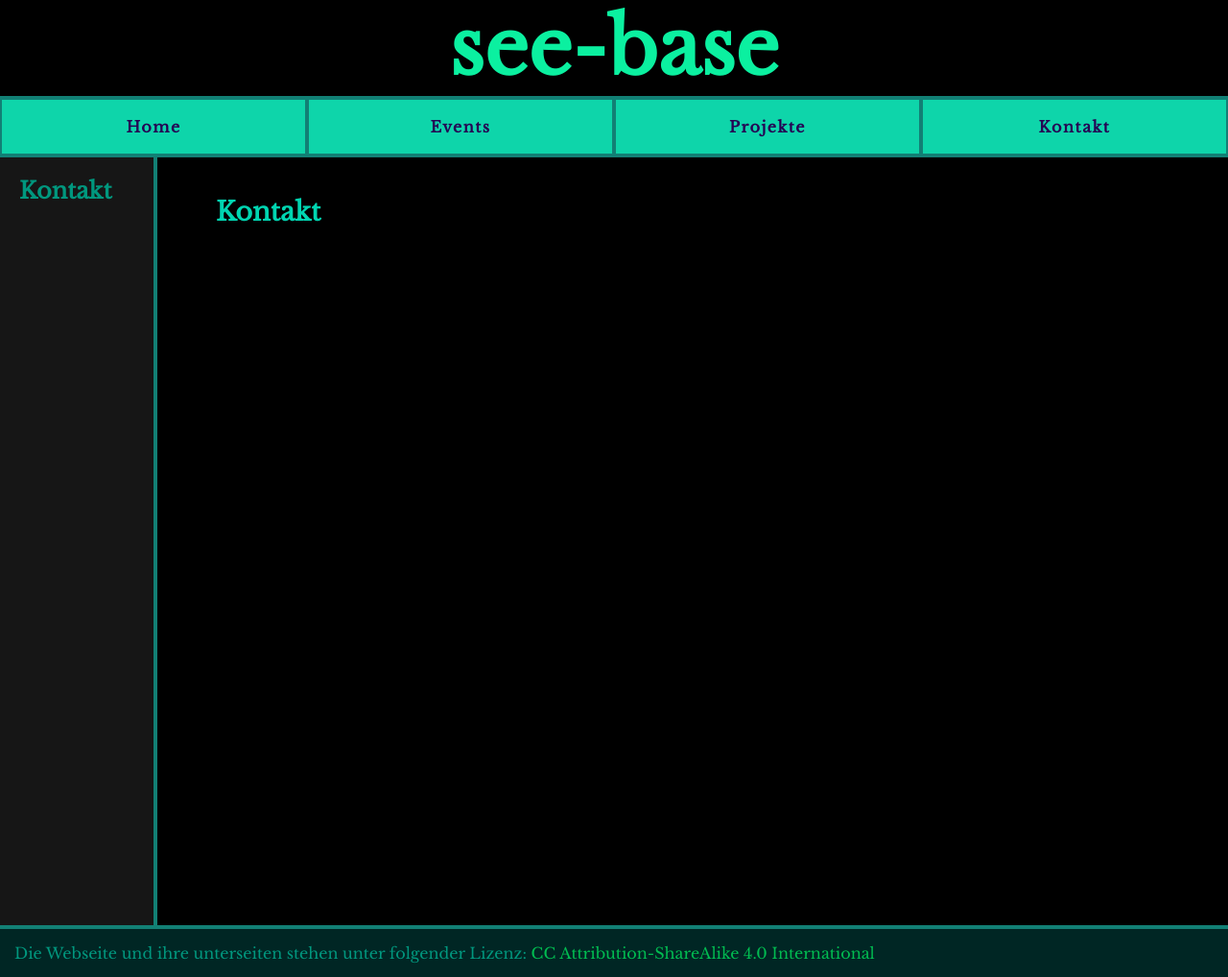
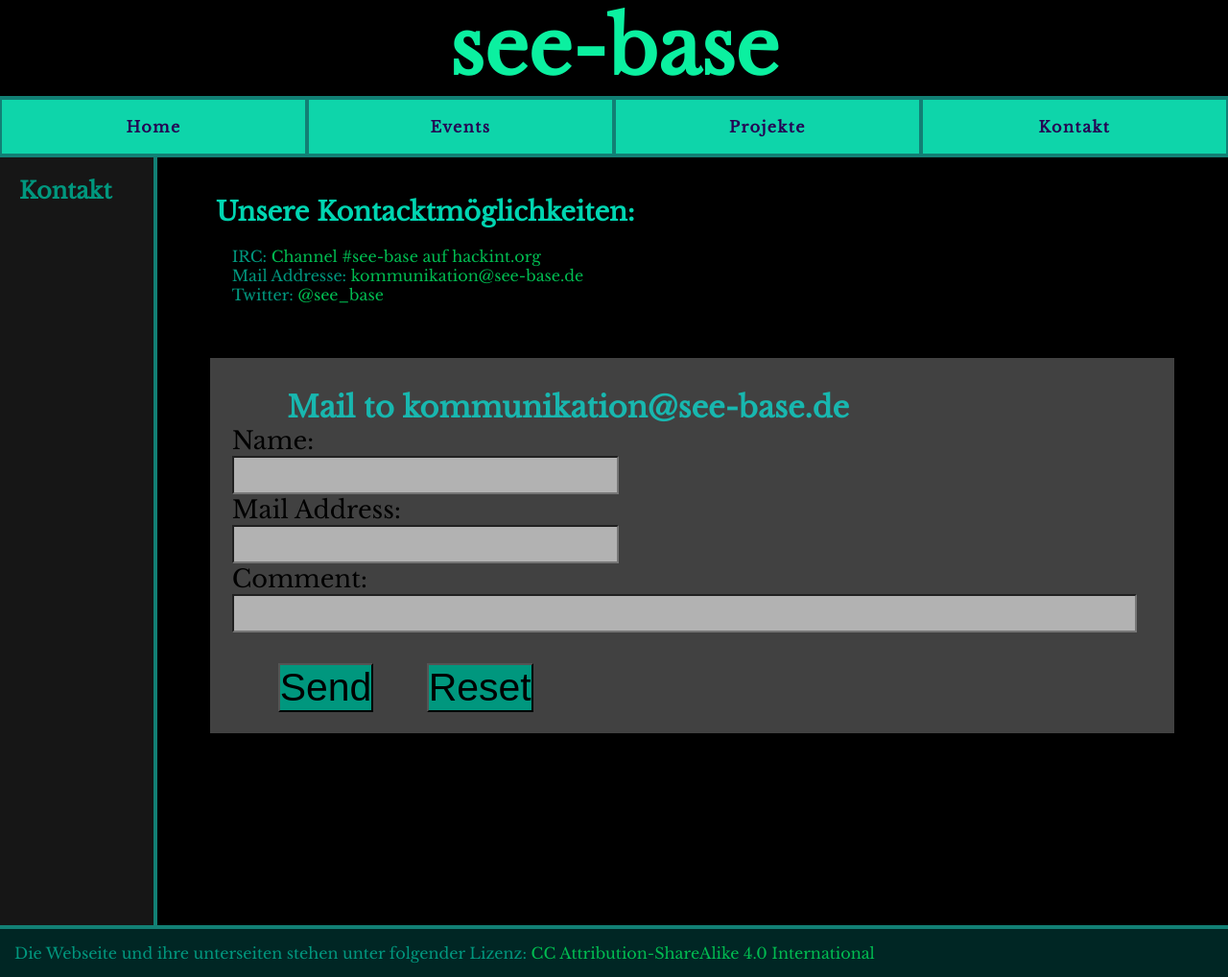
Before and after one commit to kr0l/see-base_web, a PHP site: page /unterseiten/kontakt/kontakt.html in a window 1280 px wide. Shown: the whole page at 96% size. Run offline with PHP 8.4, Linux system fonts and the light colour scheme.

Commit message:
kontacktseite

```diff
--- a/styles.css
+++ b/styles.css
@@ -76,6 +76,21 @@ main {
   order: 2;
   background-color: #000000;
 }
+#mail_send_button {
+  background-color: #00977E;
+  margin-left: 5%;
+  font-size: 160%;
+}
+#mailto {
+  margin: 5%;
+  padding: 2%;
+  background-color: #414141;
+  font-size: 160%;
+}
+#mail_text {
+  font-size: 120%;
+  background-color: #B2B2B2;
+}
 h2 {
   margin: 20px;
   color: #00977E;
--- a/unterseiten/kontakt/kontakt.html
+++ b/unterseiten/kontakt/kontakt.html
@@ -24,7 +24,21 @@
 				<h2>Kontakt</h2>
 			</aside>
 			<main>
-				<h3>Kontakt</h3>
+				<h3>Unsere Kontacktmöglichkeiten:</h3>
+				<p id="Kontackt">IRC:<a href="irc://irc.hackint.org/#see-base"> Channel #see-base auf hackint.org </a>
+				<br>Mail Addresse: <a href="mailto://kommunikation@see-base.de">kommunikation@see-base.de</a>
+			</br>Twitter: <a href="https://twitter.com/see_base?lang=de" target="_blank">@see_base</a></p>
+
+				<div id="mailto">
+						<h4>Mail to kommunikation@see-base.de</h4>
+						<form action="MAILTO:kommunikation@see-base.de" method="post" enctype="text/plain">Name:<br>
+							<input id="mail_text" type="text" name="name"><br>Mail Address:<br>
+							<input id="mail_text" type="text" name="mail"><br>Comment:<br>
+							<input id="mail_text" type="text" name="comment" size="50"><br><br>
+							<input id="mail_send_button" type="submit" value="Send">
+							<input id="mail_send_button" type="reset" value="Reset">
+						</form>
+				</div>
 			</main>
 		</div>
 		<footer>
```
